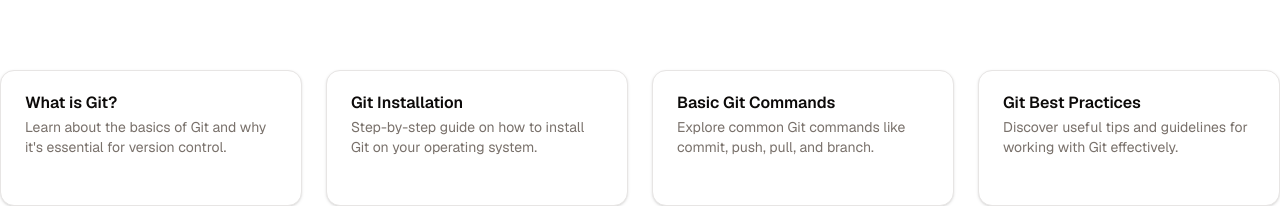
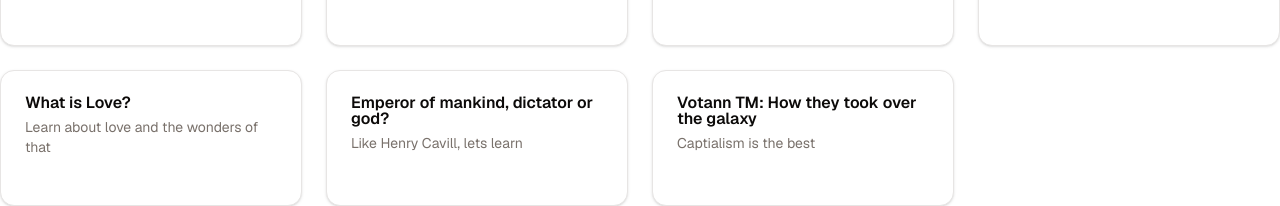
Before and after one commit to sakh26/git-course-beginner, a Next.js app: page / in a window 1280 px wide. Shown: the part 594-800 px from the top of the page. Built offline with nearby package versions, Linux system fonts and the light colour scheme.

Commit message:
Add more lessongs

```diff
--- /dev/null
+++ b/src/app/lessons.ts
@@ -0,0 +1,45 @@
+// Dummy data for the cards
+export  const cardData = [
+  {
+    title: "What is Git?",
+    description:
+      "Learn about the basics of Git and why it's essential for version control.",
+    link: "/lesson-1",
+  },
+  {
+    title: "Git Installation",
+    description:
+      "Step-by-step guide on how to install Git on your operating system.",
+    link: "/lesson-2",
+  },
+  {
+    title: "Basic Git Commands",
+    description:
+      "Explore common Git commands like commit, push, pull, and branch.",
+    link: "/lesson-3",
+  },
+  {
+    title: "Git Best Practices",
+    description:
+      "Discover useful tips and guidelines for working with Git effectively.",
+    link: "/lesson-4",
+  },
+    {
+    title: "What is Love? ",
+    description:
+      "Learn about love and the wonders of that",
+    link: "/lesson-5",
+  },
+  {
+    title: "Emperor of mankind, dictator or god? ",
+    description:
+      "Like Henry Cavill, lets learn",
+    link: "/lesson-6",
+  },
+  {
+    title: "Votann TM: How they took over the galaxy",
+    description:
+      "Captialism is the best",
+    link: "/lesson-7",
+  }
+];
--- a/src/app/page.tsx
+++ b/src/app/page.tsx
@@ -8,34 +8,8 @@
   CardTitle,
 } from "@/components/ui/card";
 import { Input } from "@/components/ui/input";
+import { cardData } from "./lessons"
 
-// Dummy data for the cards
-const cardData = [
-  {
-    title: "What is Git?",
-    description:
-      "Learn about the basics of Git and why it's essential for version control.",
-    link: "/lesson-1",
-  },
-  {
-    title: "Git Installation",
-    description:
-      "Step-by-step guide on how to install Git on your operating system.",
-    link: "/lesson-2",
-  },
-  {
-    title: "Basic Git Commands",
-    description:
-      "Explore common Git commands like commit, push, pull, and branch.",
-    link: "/lesson-3",
-  },
-  {
-    title: "Git Best Practices",
-    description:
-      "Discover useful tips and guidelines for working with Git effectively.",
-    link: "/lesson-4",
-  },
-];
 
 export default function Home() {
   return (
```
